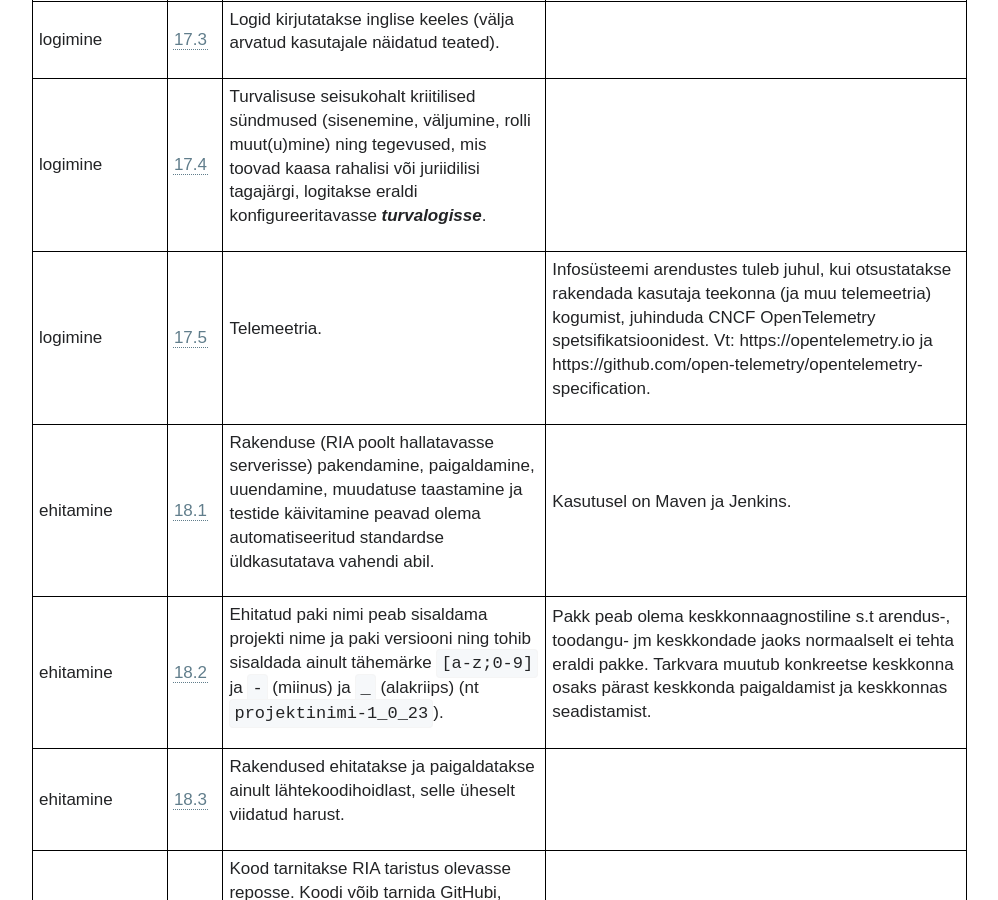
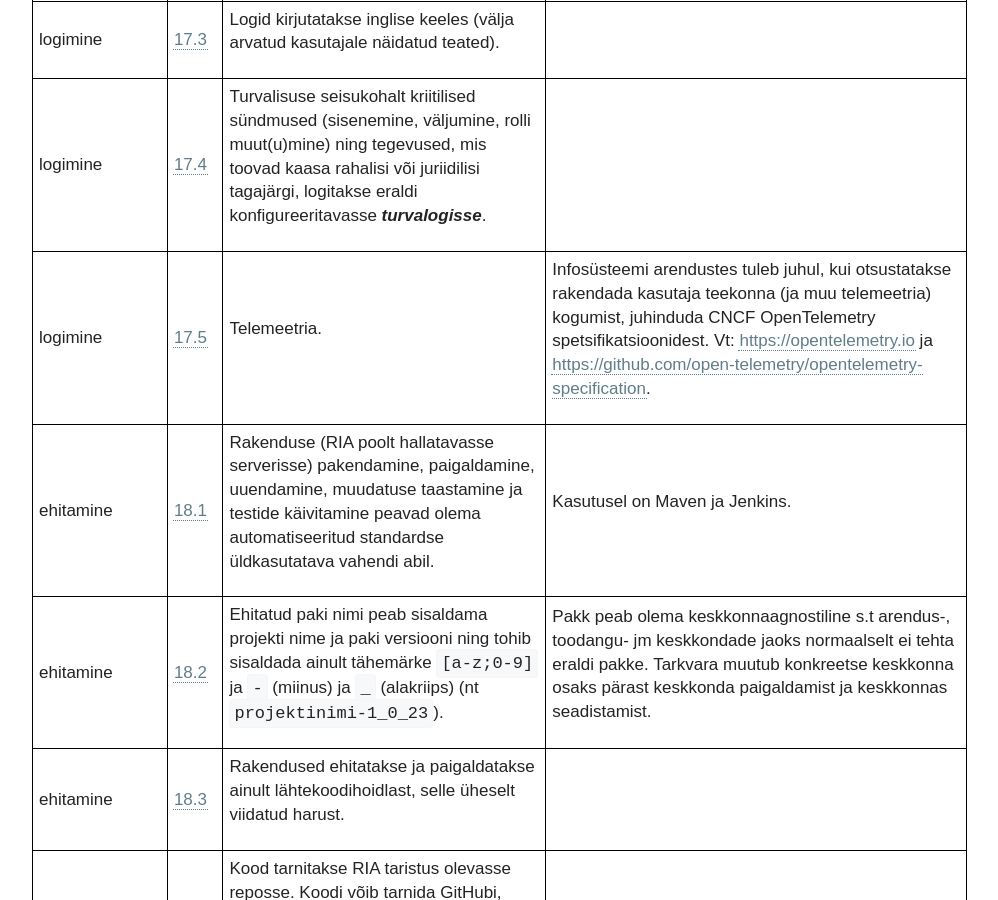
Before and after one commit to e-gov/MFN, a Jekyll site: the page built from index.md, in a window 1280 px wide and 900 px high, scrolled down 8953 px. Shown: the whole window, without its empty margins (0-998 px from the left). Built offline with Jekyll 4.4.1, drawn with Linux system fonts in a browser that asks for light colours; our own code applies the rules of GitHub Pages for plain Markdown files; part of the change alters nothing that is shown.

Commit message:
Linkide lisamine.

```diff
--- a/_data/Nouded.yml
+++ b/_data/Nouded.yml
@@ -228,7 +228,7 @@
       sel: ''
     - nr: 5
       son: 'Telemeetria.'
-      sel: 'Infosüsteemi arendustes tuleb juhul, kui otsustatakse rakendada kasutaja teekonna (ja muu telemeetria) kogumist, juhinduda CNCF OpenTelemetry spetsifikatsioonidest. Vt: https://opentelemetry.io ja https://github.com/open-telemetry/opentelemetry-specification.'
+      sel: 'Infosüsteemi arendustes tuleb juhul, kui otsustatakse rakendada kasutaja teekonna (ja muu telemeetria) kogumist, juhinduda CNCF OpenTelemetry spetsifikatsioonidest. Vt: [https://opentelemetry.io](https://opentelemetry.io) ja [https://github.com/open-telemetry/opentelemetry-specification](https://github.com/open-telemetry/opentelemetry-specification).'
 - kategooria:
   nimetus: 'ehitamine'
   nouded:
```
